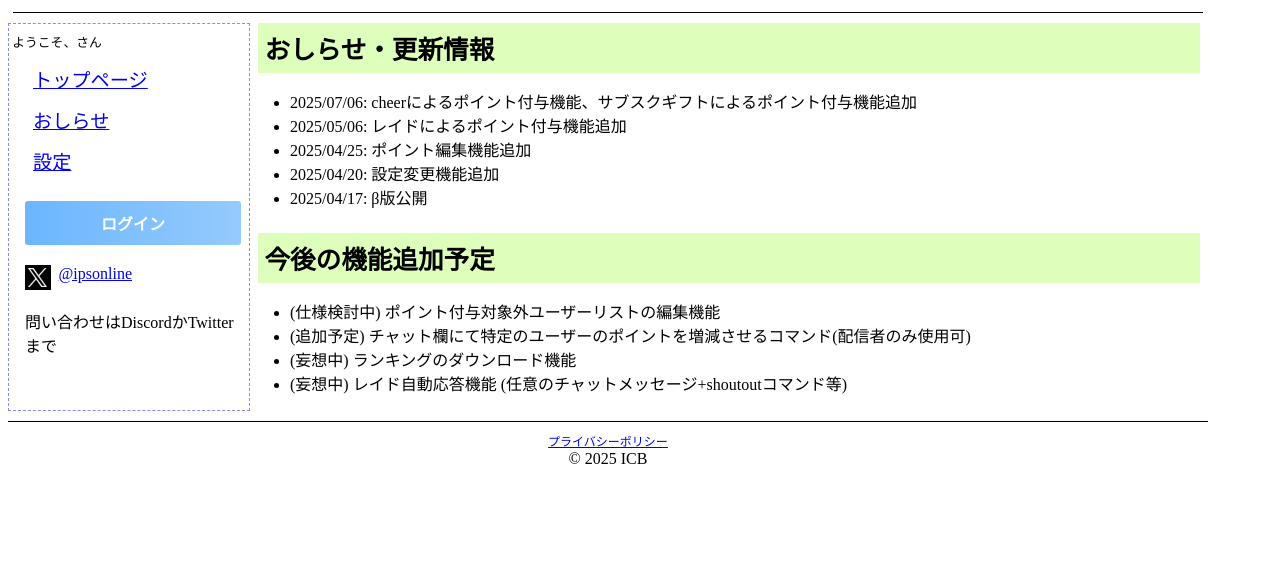
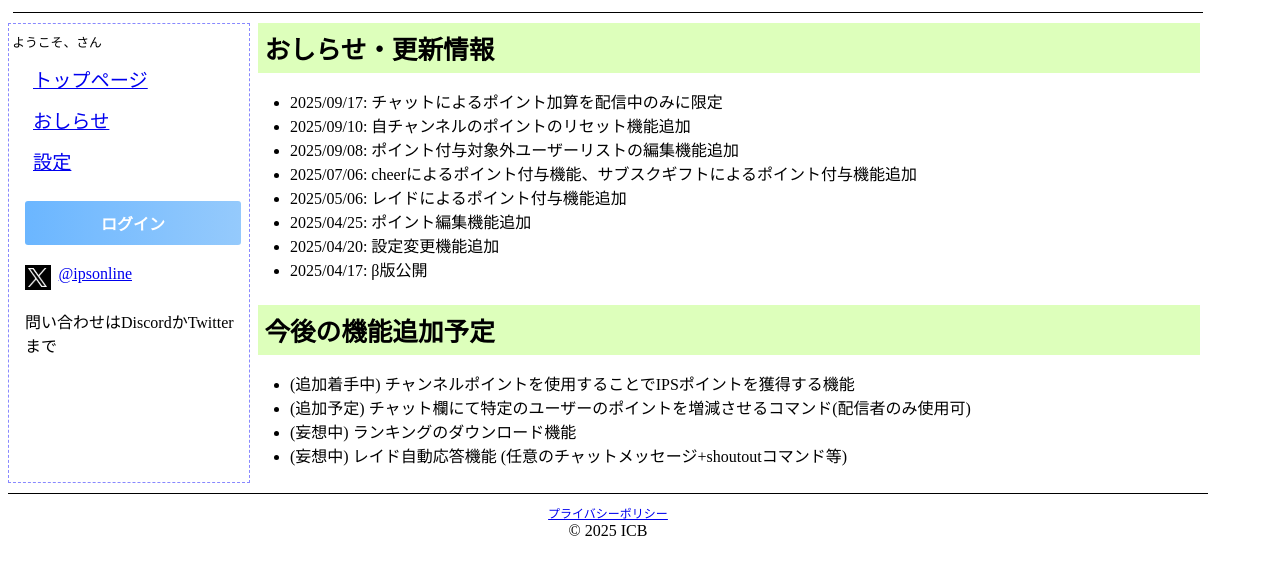
Before and after one commit to icbgames/ips-online, a PHP site: template templates/information.twig in a window 1280 px wide. Shown: the top 575 px of the page. Run offline with PHP 8.4, Linux system fonts and the light colour scheme; the template is opened without the code that fills it, so the values that code supplies are empty; some libraries are stand-ins or nearby versions; some web fonts are replaced.

Commit message:
update information

```diff
--- a/templates/information.twig
+++ b/templates/information.twig
@@ -8,6 +8,9 @@
 <div class="ips__information">
   <h2 class="ips__clear-top">おしらせ・更新情報</h2>
   <ul>
+    <li>2025/09/17: チャットによるポイント加算を配信中のみに限定</li>
+    <li>2025/09/10: 自チャンネルのポイントのリセット機能追加</li>
+    <li>2025/09/08: ポイント付与対象外ユーザーリストの編集機能追加</li>
     <li>2025/07/06: cheerによるポイント付与機能、サブスクギフトによるポイント付与機能追加</li>
     <li>2025/05/06: レイドによるポイント付与機能追加</li>
     <li>2025/04/25: ポイント編集機能追加</li>
@@ -17,7 +20,7 @@
 
   <h2>今後の機能追加予定</h2>
   <ul>
-    <li>(仕様検討中) ポイント付与対象外ユーザーリストの編集機能</li>
+    <li>(追加着手中) チャンネルポイントを使用することでIPSポイントを獲得する機能</li>
     <li>(追加予定) チャット欄にて特定のユーザーのポイントを増減させるコマンド(配信者のみ使用可)</li>
     <li>(妄想中) ランキングのダウンロード機能</li>
     <li>(妄想中) レイド自動応答機能 (任意のチャットメッセージ+shoutoutコマンド等)</li>
```
